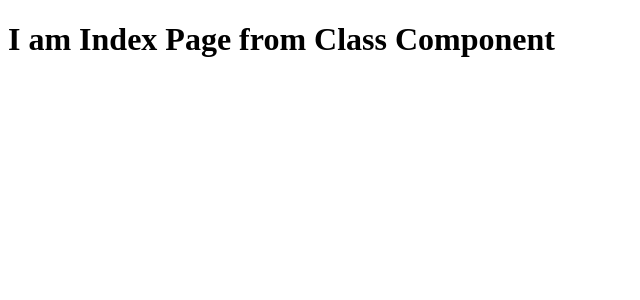
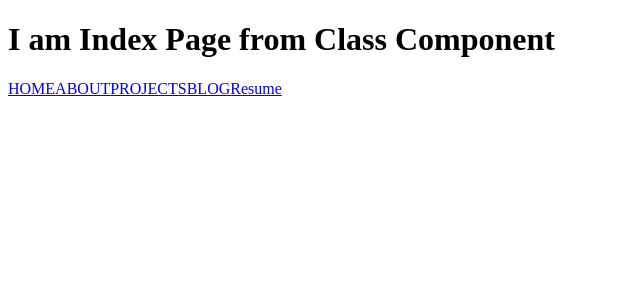
Before and after one commit to HyeeunMok/hyeeun_mok_portfolio, a Next.js app: page / in a window 1280 px wide. Shown: the top 300 px of the page, without its empty margins (0-640 px from the left). Built offline with nearby package versions, Linux system fonts and the light colour scheme.

Commit message:
menu tabs

```diff
--- a/pages/index.js
+++ b/pages/index.js
@@ -4,7 +4,14 @@ class Index extends React.Component {
 
     render() {
         return (
-            <h1>I am Index Page from Class Component</h1>
+            <div>
+                <h1>I am Index Page from Class Component</h1>
+                <a href="/">HOME</a>
+                <a href="/about">ABOUT</a>
+                <a href="/projects">PROJECTS</a>
+                <a href="/blogs">BLOG</a>
+                <a href="/resume">Resume</a>
+            </div>
         )
     }
 }
```
